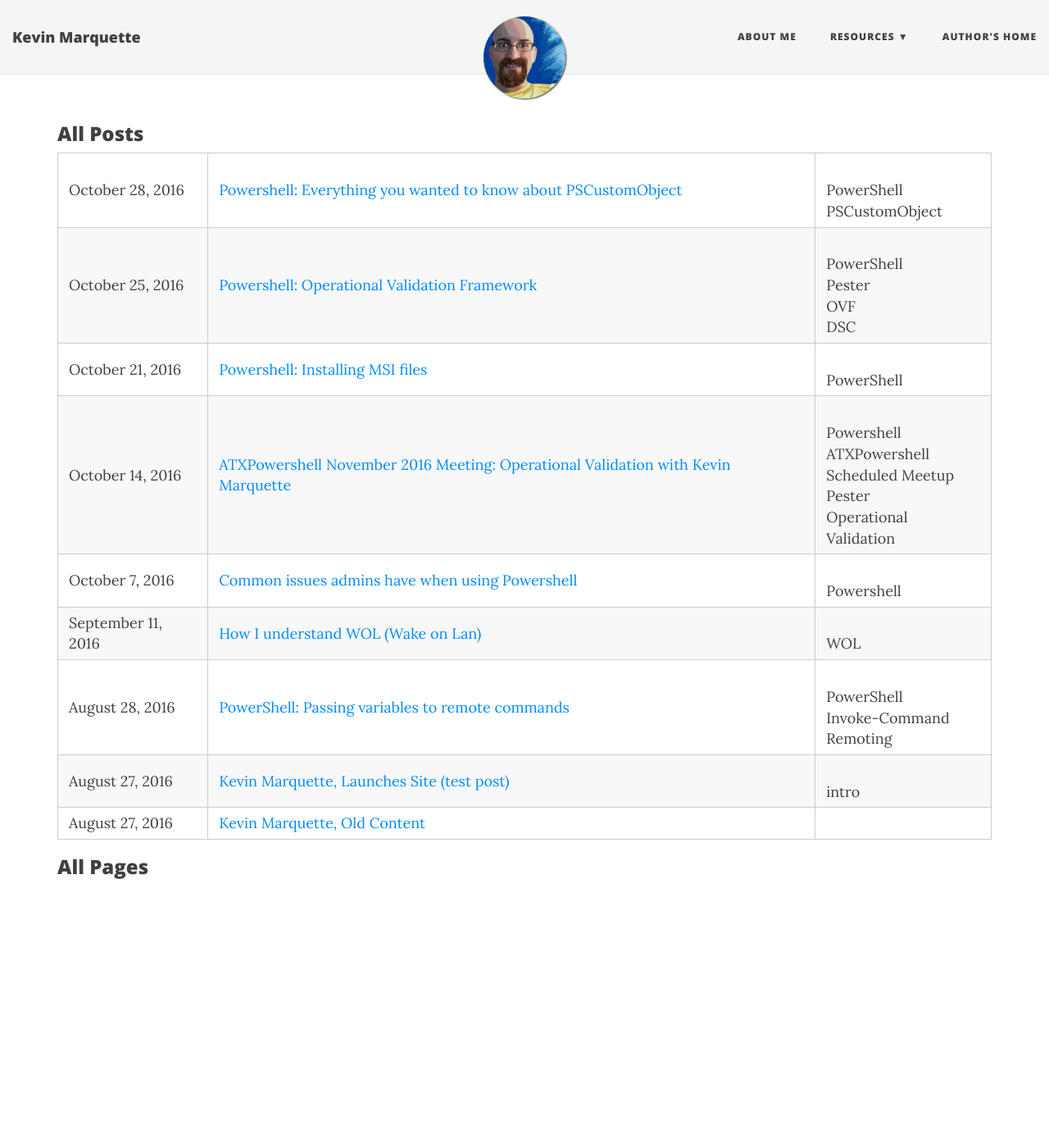
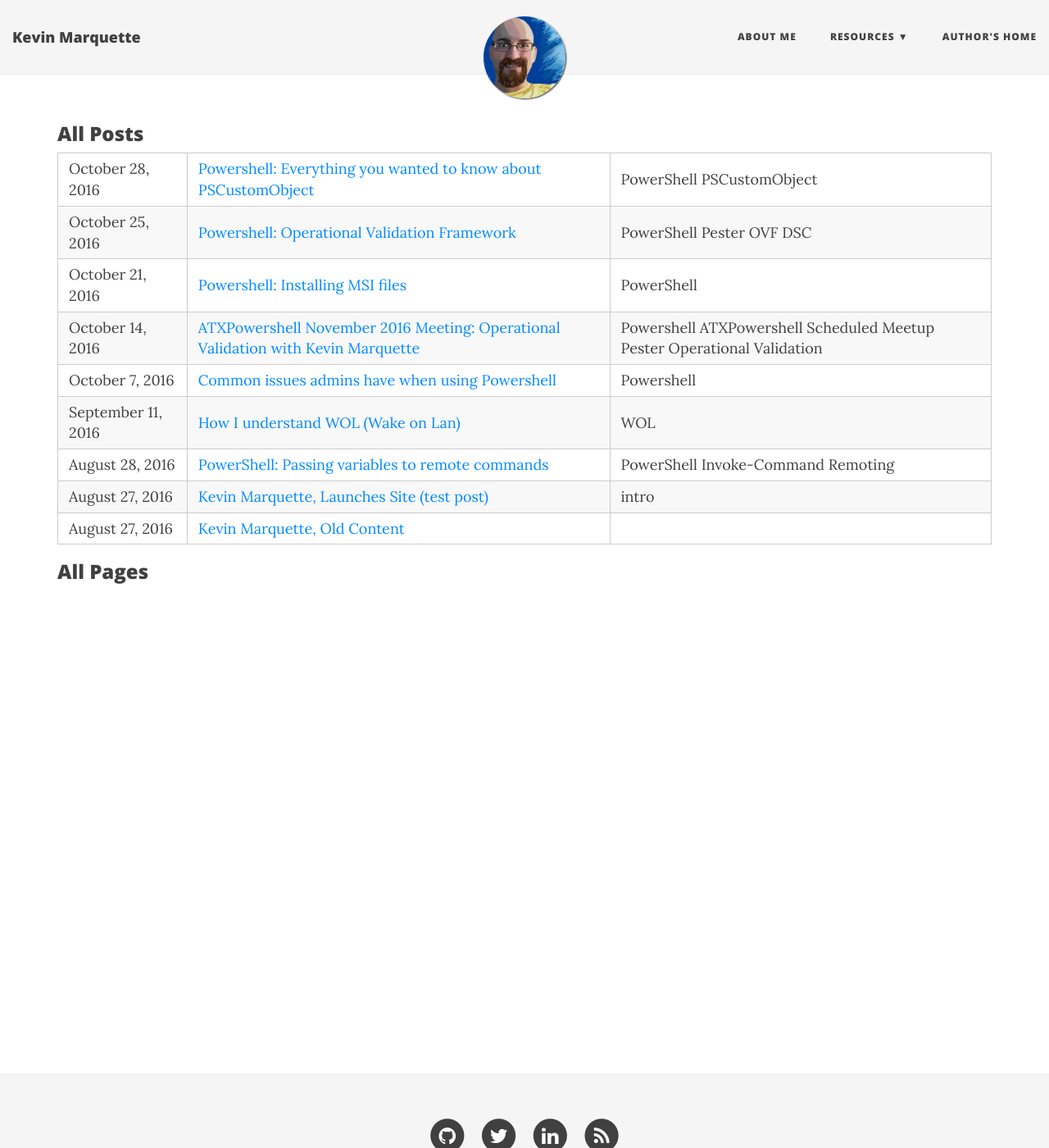
Before and after one commit to KevinMarquette/kevinmarquette.github.io, a Jekyll site: the page built from sitemap.html, in a window 1280 px wide and 1400 px high. Shown: the whole window at 82% size. Built offline with Jekyll 4.4.1, drawn with Linux system fonts in a browser that asks for light colours; nearby versions of some CDN libraries.

Commit message:
added sitemap to 404 page

```diff
--- a/404.html
+++ b/404.html
@@ -9,5 +9,5 @@
   <h1>Move along. (404 error)</h1>
   <br/>
 
-  <img src="{{ site.baseurl }}/img/404-southpark.jpg" />
+  <a href="https://kevinmarquette.github.io/sitemap/">Sitemap</a>
 </div>
--- a/sitemap.html
+++ b/sitemap.html
@@ -9,11 +9,7 @@
 <tr>
     <td> {{ post.date | date: "%B %-d, %Y" }} </td>
     <td><a href="http://kevinmarquette.github.io{{ post.url | remove: 'index.html' }}">{{ post.title }}</td>
-    <td>
-        {% for tag in post.tags %}
-        <br>{{ tag }}
-        {% endfor %}
-    </td>
+    <td>{% for tag in post.tags %} {{ tag }} {% endfor %}</td>
 
 </tr>
 {% endfor %}
```
